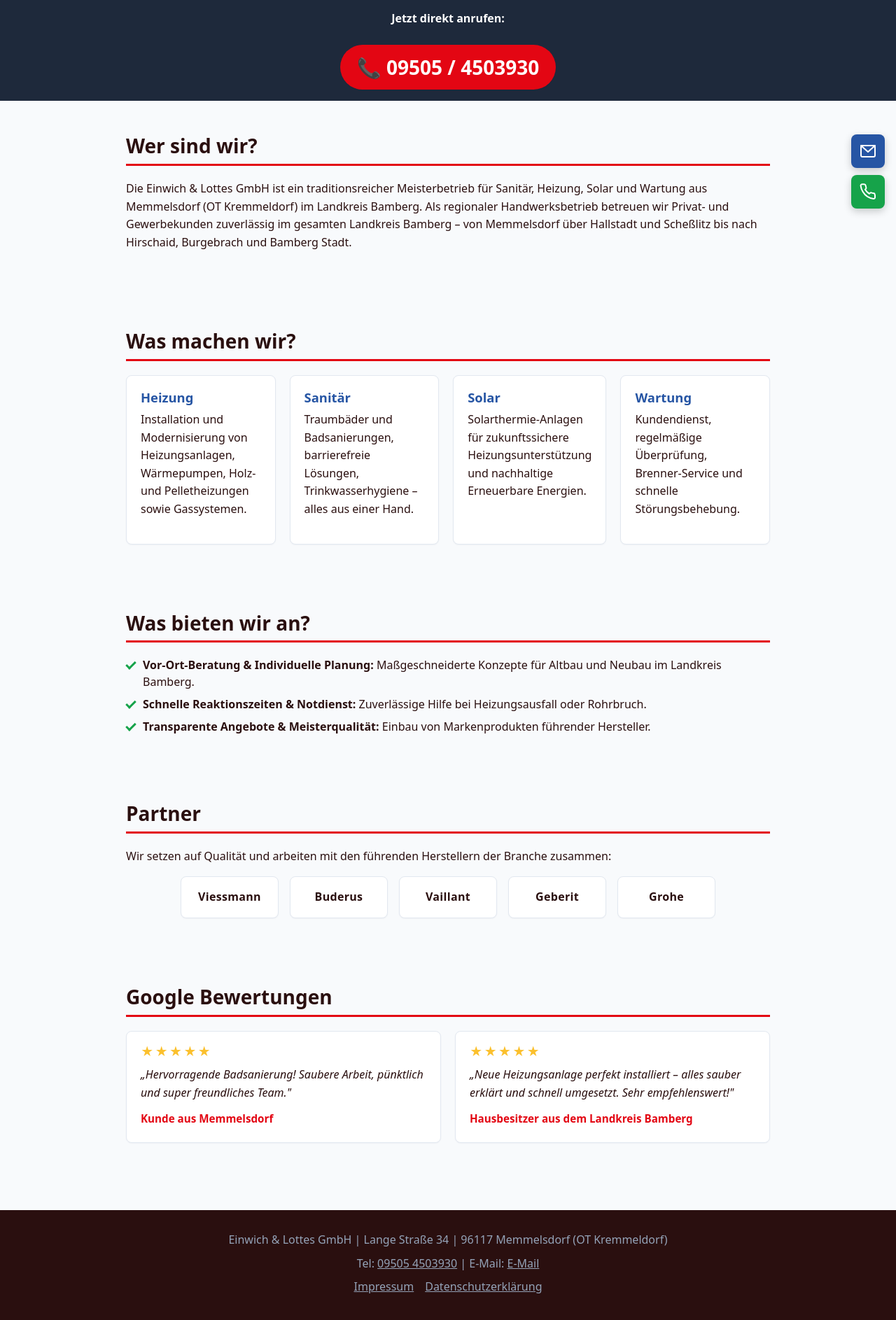
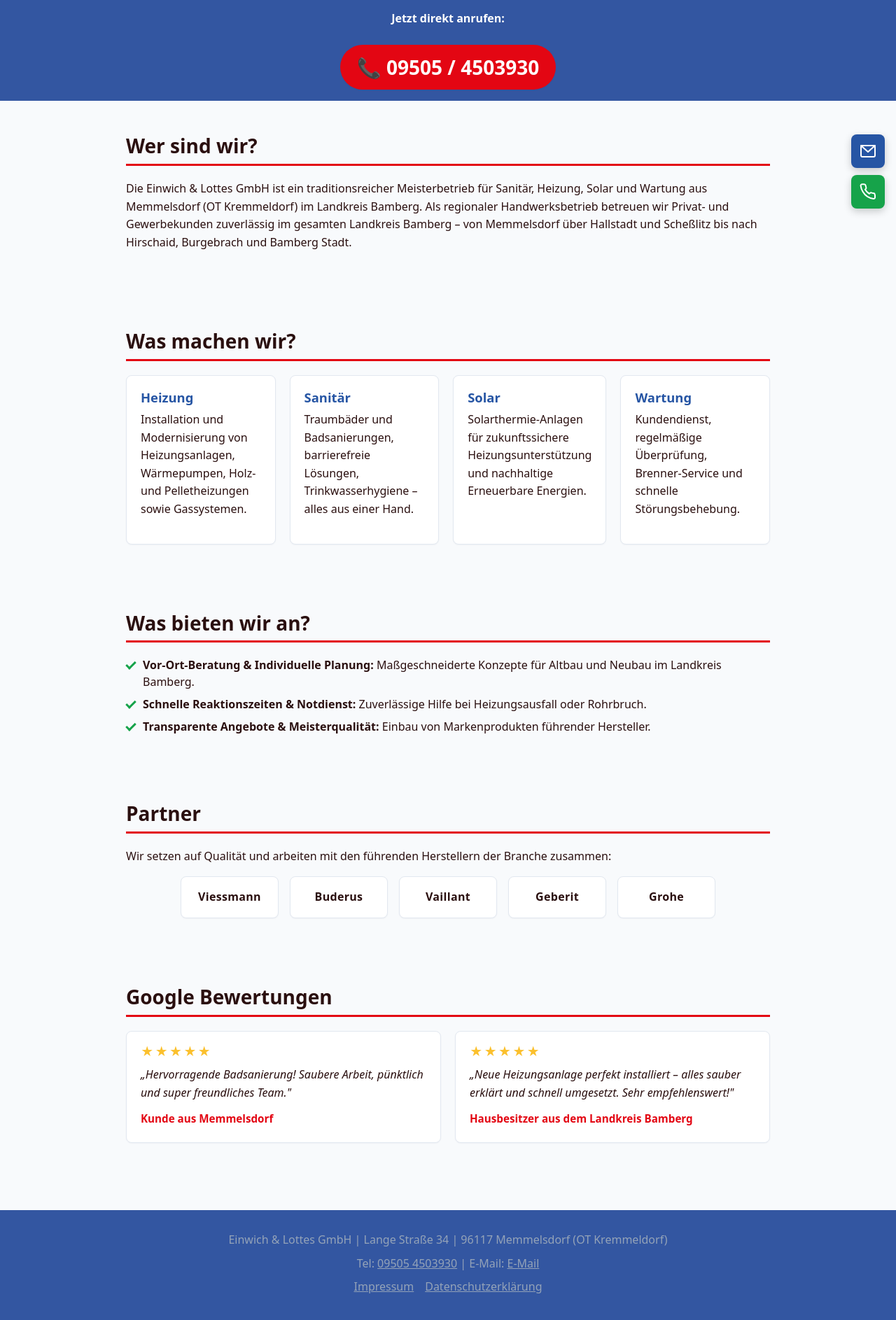
Before and after one commit to dakonr/einwich-lottes-website, a plain HTML site: page index.html in a window 1280 px wide. Shown: the part 482-2368 px from the top of the page at 70% size. Drawn offline with Linux system fonts and the light colour scheme.

Commit message:
fix: blue color in contact and header

```diff
--- a/css/style.css
+++ b/css/style.css
@@ -20,6 +20,8 @@
   /* Dark Slate — headings, footer bg */
   --color-dark-800: #1E293B;
   /* Dark Slate Light — phone banner bg */
+  --color-contact: #3356A1;
+  /* Contact/Header Blue — RGB(51, 86, 161) */
   --color-bg: #F8FAFC;
   /* Background Light */
   --color-card: #FFFFFF;
@@ -205,7 +207,7 @@ strong {
    6. Contact Banner (phone strip)
    -------------------------------------------------------------------------- */
 .contact-banner {
-  background: var(--color-dark-800);
+  background: var(--color-contact);
   color: #fff;
   text-align: center;
   padding: 16px 20px;
@@ -417,7 +419,7 @@ strong {
    12. Footer
    -------------------------------------------------------------------------- */
 body>footer {
-  background: var(--color-dark-900);
+  background: var(--color-contact);
   color: var(--color-muted);
   padding: 30px 20px 90px;
   text-align: center;
```
